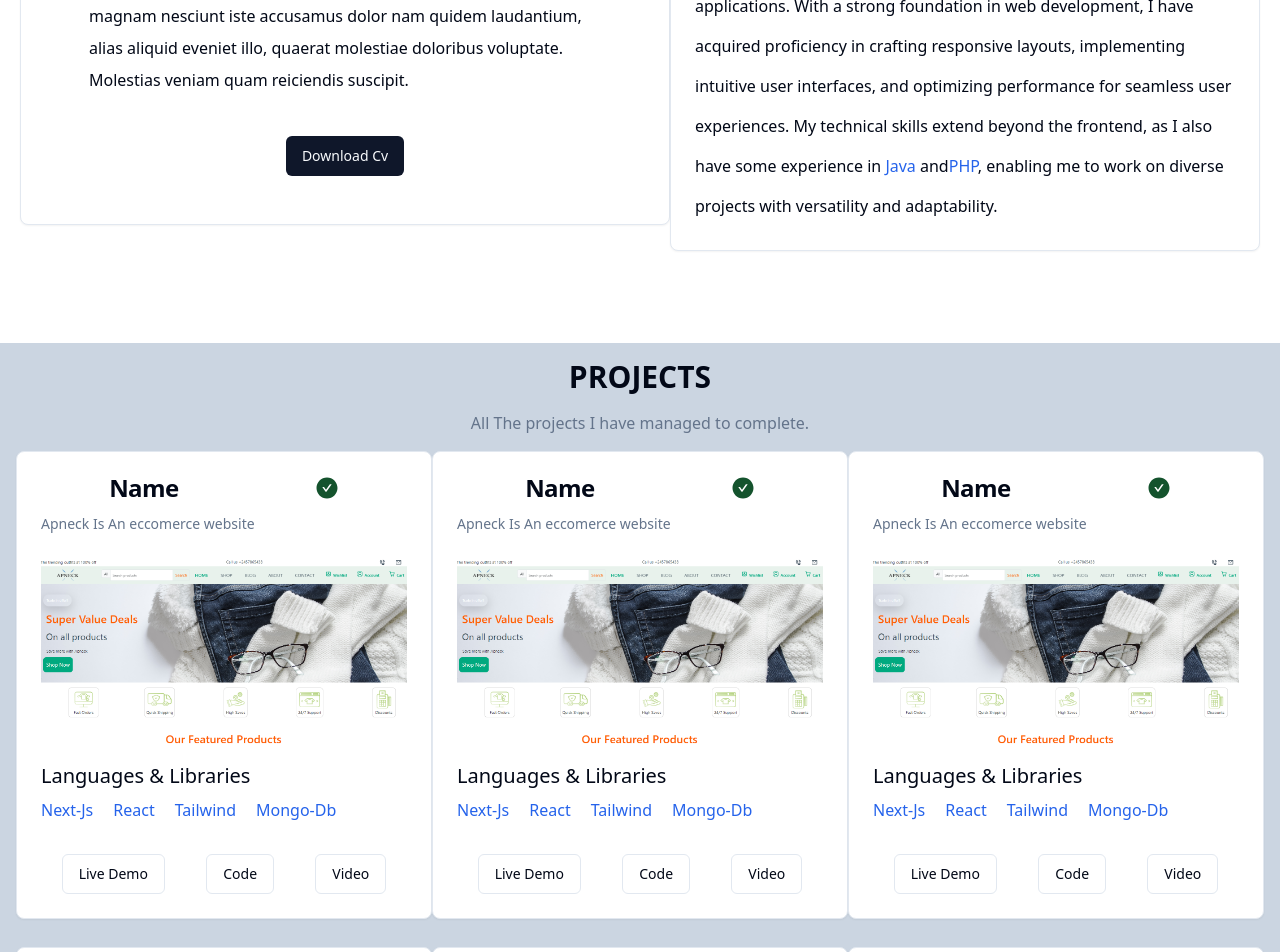
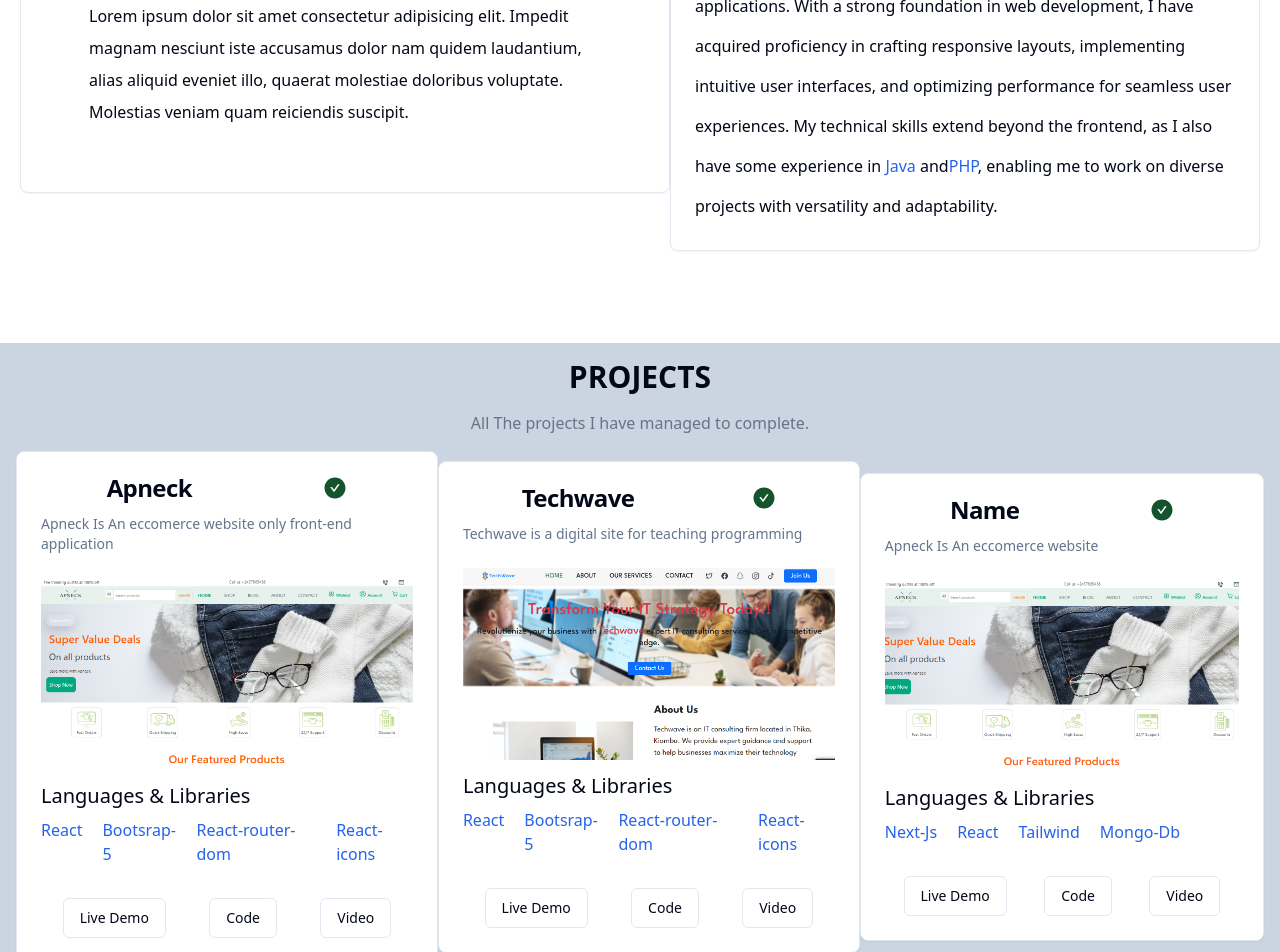
Before and after one commit to Eclarkhalid/my-portfolio-project, a Next.js app: page / in a window 1280 px wide. Shown: the part 1160-2112 px from the top of the page. Built offline with nearby package versions, Linux system fonts and the light colour scheme.

Commit message:
Updating the tabs

```diff
--- a/pages/index.tsx
+++ b/pages/index.tsx
@@ -7,9 +7,10 @@ import Image from "next/image";
 import Link from "next/link";
 import img from './images/ek-logo.jpg'
 import img2 from './images/image2.png'
+import img3 from './images/techwave.png'
 import { AiFillGithub } from 'react-icons/ai'
 import { BsDiscord, BsTwitter, BsYoutube } from 'react-icons/bs'
-import { AiFillCheckCircle,AiFillMail } from 'react-icons/ai'
+import { AiFillCheckCircle, AiFillMail } from 'react-icons/ai'
 import { MdPending } from 'react-icons/md'
 import { Popover, PopoverContent, PopoverTrigger } from "@/components/ui/popover";
 import { BiPhoneCall } from 'react-icons/bi'
@@ -47,7 +48,7 @@ const Home = () => {
           <Card className=" justify-center items-center text-center border-0 bg-gradient-to-b from-teal-200">
             <CardHeader>
               <div className="mx-auto rounded-full w-80 h-80 relative overflow-hidden my-14">
-                <Image src={img} alt={"image"} layout="fill" objectFit="cover"  />
+                <Image src={img} alt={"image"} layout="fill" objectFit="cover" />
               </div>
               <CardTitle>
                 <h1 className="leading-8 font-bold text-4xl">Eclar <span className="text-blue-600">Khalid</span>
@@ -61,10 +62,10 @@ const Home = () => {
               <p className="leading-8 text-xl max-w-sm mx-auto">Create the best web designs for your business with me.</p>
             </CardContent>
             <CardFooter className="flex justify-center items-center text-3xl opacity-60 space-x-8">
-              <Link className=" hover:text-blue-900" href={''} target="_blank"><AiFillGithub /></Link>
-              <Link className=" hover:text-blue-900" href={''}><BsDiscord /></Link>
-              <Link className=" hover:text-blue-900" href={''}><BsTwitter /></Link>
-              <Link className=" hover:text-blue-900" href={''}><BsYoutube /></Link>
+              <Link className=" hover:text-blue-900" href={'https://github.com/Eclarkhalid?tab=repositories'} target="_blank"><AiFillGithub /></Link>
+              <Link className=" hover:text-blue-900" href={'https://discord.gg/AYJR2GvE'} target="_blank"><BsDiscord /></Link>
+              <Link className=" hover:text-blue-900" href={'https://twitter.com/eclarkhalid'} target="_blank"><BsTwitter /></Link>
+              <Link className=" hover:text-blue-900" href={'https://www.youtube.com/@eclarkhalid/videos'} target="_blank"><BsYoutube /></Link>
             </CardFooter>
           </Card>
         </div>
@@ -86,11 +87,11 @@ const Home = () => {
                 </CardDescription>
               </CardHeader>
               <CardContent>
-                <Tabs defaultValue="education" className="w-[400px] lg:w-[600px] p-10">
+                <Tabs defaultValue="education" className="w-full lg:w-[600px] p-10">
                   <TabsList className="lg:flex justify-between">
                     <TabsTrigger value="education">Education</TabsTrigger>
                     <TabsTrigger value="experience">Work Experience</TabsTrigger>
-                    <TabsTrigger value="skills">Skills</TabsTrigger>
+
                   </TabsList>
                   <TabsContent defaultValue={'education'} value="education">
                     <p className="leading-8 mx-auto max-w-lg">
@@ -102,18 +103,10 @@ const Home = () => {
                       Lorem ipsum dolor sit amet consectetur adipisicing elit. Impedit magnam nesciunt iste accusamus dolor nam quidem laudantium, alias aliquid eveniet illo, quaerat molestiae doloribus voluptate. Molestias veniam quam reiciendis suscipit.
                     </p>
                   </TabsContent>
-                  <TabsContent value="skills">
-                    <p className="leading-8 mx-auto max-w-lg">
-                      Lorem ipsum dolor sit amet consectetur adipisicing elit. Impedit magnam nesciunt iste accusamus dolor nam quidem laudantium, alias aliquid eveniet illo, quaerat molestiae doloribus voluptate. Molestias veniam quam reiciendis suscipit.
-                    </p>
-                  </TabsContent>
+
                 </Tabs>
+              </CardContent>
 
-                <CardContent className="flex justify-center">
-                  <Button>Download Cv</Button>
-                </CardContent>
-
-              </CardContent>
             </Card>
             <Card className="my-3">
               <CardHeader>
@@ -159,22 +152,22 @@ const Home = () => {
               <CardHeader>
                 <CardTitle>
                   <div className="flex justify-around">
-                    <h1 className="mb-2"> Name</h1>
+                    <h1 className="mb-2">Apneck</h1>
                     <AiFillCheckCircle className=" text-green-900" />
                   </div>
                 </CardTitle>
                 <CardDescription>
-                  Apneck Is An eccomerce website
+                  Apneck Is An eccomerce website only front-end application
                 </CardDescription>
               </CardHeader>
               <CardContent>
                 <Image src={img2} className="h-48 w-96 mb-3 object-cover" alt={""} />
                 <h1 className="text-xl ">Languages & Libraries</h1>
                 <div className="flex space-x-5 my-2 text-blue-600">
-                  <p>Next-Js</p>
                   <p>React</p>
-                  <p>Tailwind</p>
-                  <p>Mongo-Db</p>
+                  <p>Bootsrap-5</p>
+                  <p>React-router-dom</p>
+                  <p>React-icons</p>
                 </div>
               </CardContent>
               <CardFooter className="flex justify-around items-center">
@@ -199,36 +192,36 @@ const Home = () => {
               <CardHeader>
                 <CardTitle>
                   <div className="flex justify-around">
-                    <h1 className="mb-2"> Name</h1>
+                    <h1 className="mb-2">Techwave</h1>
                     <AiFillCheckCircle className=" text-green-900" />
                   </div>
                 </CardTitle>
                 <CardDescription>
-                  Apneck Is An eccomerce website
+                  Techwave is a digital site for teaching programming
                 </CardDescription>
               </CardHeader>
               <CardContent>
-                <Image src={img2} className="h-48 w-96 mb-3 object-cover" alt={""} />
+                <Image src={img3} className="h-48 w-96 mb-3 object-cover" alt={""} />
                 <h1 className="text-xl ">Languages & Libraries</h1>
                 <div className="flex space-x-5 my-2 text-blue-600">
-                  <p>Next-Js</p>
                   <p>React</p>
-                  <p>Tailwind</p>
-                  <p>Mongo-Db</p>
+                  <p>Bootsrap-5</p>
+                  <p>React-router-dom</p>
+                  <p>React-icons</p>
                 </div>
               </CardContent>
               <CardFooter className="flex justify-around items-center">
-                <Link href={' https://apneck-eclarkhalid.netlify.app/'} target="_blank">
+                <Link href={' https://techwave-e1xg4qtvf-eclarkhalid.vercel.app/'} target="_blank">
                   <Button variant={"outline"}>
                     Live Demo
                   </Button>
                 </Link>
-                <Link href={'https://github.com/Eclarkhalid/APneck'} target="_blank">
+                <Link href={'https://github.com/Eclarkhalid/techwave'} target="_blank">
                   <Button variant={"outline"}>
                     Code
                   </Button>
                 </Link>
-                <Link href={'https://youtu.be/p53gC8PNsuo'} target="_blank">
+                <Link href={'https://www.youtube.com/@eclarkhalid/videos'} target="_blank">
                   <Button variant={"outline"}>
                     Video
                   </Button>
@@ -567,15 +560,15 @@ const Home = () => {
             <Card className=" w-[600px] p-4">
               <CardContent>
                 <h2 className="text-xl my-3">Email</h2>
-                <Input placeholder="Enter email"/>
+                <Input placeholder="Enter email" />
                 <h2 className="text-xl my-3">Message</h2>
-                <Textarea placeholder="Input your message"/>
+                <Textarea placeholder="Input your message" />
                 <Button className="my-3">Send</Button>
               </CardContent>
               <Separator />
               <CardFooter className="flex justify-around mt-4">
                 <h2>Send me an Email Instead</h2>
-                <a href="mailto:eclarkhalid@gmail.com"><AiFillMail className="text-2xl text-blue-700"/></a>
+                <a href="mailto:eclarkhalid@gmail.com"><AiFillMail className="text-2xl text-blue-700" /></a>
               </CardFooter>
             </Card>
           </div>
```
Also changed, not shown: pages/images/techwave.png (added).
